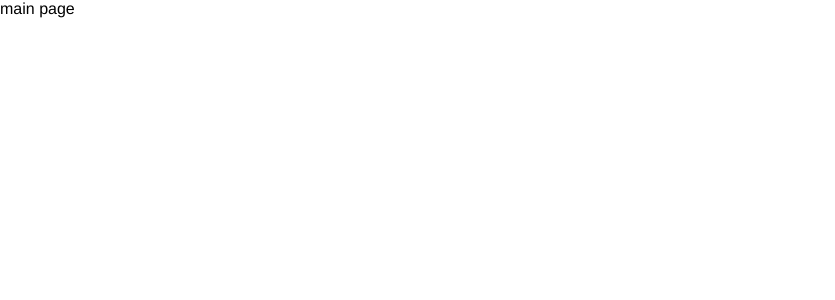
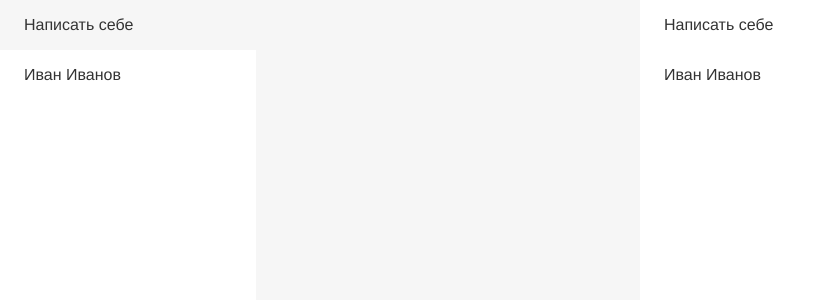
Before and after one commit to pirotech/education-erp-test-task, a Vue app: page /login in a window 1280 px wide. Both pictures are taken after typing "Sample", "Sample" into the empty fields and a click on the button "Submit". Shown: the top 300 px of the page, without its empty margins (0-835 px from the left). Built offline with nearby package versions, Linux system fonts and the light colour scheme.

Commit message:
First version of Chat created. Chat works fine, but needed interaction between two chats

```diff
--- a/src/App.vue
+++ b/src/App.vue
@@ -40,6 +40,7 @@ textarea {
 }
 
 h2 {
+  color: #333333;
 }
 input, textarea {
   border: 1px solid #dddddd;
--- a/src/components/UiTextField.vue
+++ b/src/components/UiTextField.vue
@@ -29,17 +29,18 @@ export default {
   flex-direction: column;
   &__label {
     font-size: 14px;
+    color: #333333;
   }
   &__input {
     width: 270px;
     margin-top: 4px;
   }
   &__error {
+    min-width: 1px;
+    min-height: 14px;
     margin-top: 2px;
     font-size: 12px;
     color: #d45;
-    min-height: 14px;
-    min-width: 1px;
   }
 }
 </style>
--- /dev/null
+++ b/src/views/Chat.vue
@@ -0,0 +1,209 @@
+<template>
+  <div class="chat">
+    <ul class="chat-contacts">
+      <li
+        v-for="contact in contacts"
+        :key="contact.id"
+        class="chat-contacts__item"
+        :class="{'chat-contacts__item_active': activeContact && contact.id === activeContact.id}"
+        @click="setActiveContact(contact)"
+      >{{contact.name}}</li>
+    </ul>
+    <div class="chat-dialog">
+      <ul class="chat-dialog-messages" v-if="activeContact">
+        <li
+          v-for="message in activeContact.messages"
+          :key="message.id"
+          class="chat-dialog-messages__item"
+          :class="['chat-dialog-messages__item' + (message.author === owner.id ? '_right' : '_left')]"
+        >{{message.text}}</li>
+      </ul>
+      <div class="chat-dialog-message-field" v-if="activeContact">
+        <input
+          class="message-field__input"
+          type="text"
+          v-model="message"
+        />
+        <button
+          class="message-field__button"
+          @click="sendMessage"
+        >SEND</button>
+      </div>
+    </div>
+  </div>
+</template>
+
+<script>
+export default {
+  name: "Chat",
+  data() {
+    return {
+      owner: {
+        id: 0
+      },
+      contacts: [
+        {
+          id: 0,
+          name: 'Написать себе',
+          messages: [
+            {
+              id: 0,
+              author: 0,
+              text: 'Hello'
+            },
+            {
+              id: 1,
+              author: 0,
+              text: 'Hello'
+            },
+            {
+              id: 2,
+              author: 0,
+              text: 'How are you?'
+            },
+            {
+              id: 3,
+              author: 0,
+              text: 'Cool'
+            }
+          ]
+        },
+        {
+          id: 1,
+          name: 'Иван Иванов',
+          messages: [
+            {
+              id: 0,
+              author: 0,
+              text: 'Hello'
+            },
+            {
+              id: 1,
+              author: 1,
+              text: 'Hello'
+            },
+            {
+              id: 2,
+              author: 0,
+              text: 'How are you?'
+            },
+            {
+              id: 3,
+              author: 1,
+              text: 'Cool'
+            }
+          ]
+        }
+      ],
+      activeContact: null,
+      message: ''
+    };
+  },
+  methods: {
+    setActiveContact(value) {
+      this.activeContact = value;
+    },
+    sendMessage() {
+      this.contacts = this.contacts.map(item => {
+        if (this.activeContact && item.id === this.activeContact.id) {
+          item.messages.push({
+            id: Math.round(Math.random() * 1000),
+            author: this.owner.id,
+            text: this.message
+          });
+        }
+        return item;
+      });
+      this.message = '';
+    }
+  }
+}
+</script>
+
+<style scoped lang="scss">
+.chat {
+  display: flex;
+  align-items: stretch;
+  &-contacts {
+    width: 40%;
+    color: #333333;
+    &__item {
+      padding: 16px 24px;
+      cursor: pointer;
+      font-size: 16px;
+      transition: background-color .3s;
+      &:hover {
+        background-color: #f6f6f6;
+      }
+      &_active {
+        border-right: 2px solid #cccccc;
+        background-color: #fafafa;
+      }
+    }
+  }
+  &-dialog {
+    position: relative;
+    display: flex;
+    flex-direction: column;
+    justify-content: space-between;
+    width: 60%;
+    background-color: #f6f6f6;
+    &-messages {
+      display: flex;
+      flex-direction: column;
+      padding: 20px;
+      &__item {
+        display: inline-block;
+        max-width: 80%;
+        padding: 8px 12px;
+        margin-top: 10px;
+        background-color: #ffffff;
+        color: #333333;
+        border-radius: 2px;
+        &:first-child {
+          margin-top: 0;
+        }
+        &_left {
+          align-self: flex-start;
+          text-align: left;
+        }
+        &_right {
+          align-self: flex-end;
+          text-align: right;
+        }
+      }
+    }
+    &-message-field {
+      position: absolute;
+      bottom: 0;
+      width: 100%;
+      .message-field {
+        &__input {
+          width: 100%;
+          padding: 14px 18px;
+          font-size: 16px;
+          color: #fff;
+          border: none;
+          border-radius: 0;
+          background-color: #a1a1a1;
+        }
+        &__button {
+          position: absolute;
+          right: 0;
+          padding: 14px 18px;
+          font-size: 16px;
+          letter-spacing: 1.2px;
+          color: #fff;
+          border: none;
+          border-radius: 0;
+          background-color: #a1a1a1;
+          transition: background-color 0.3s;
+          &:hover {
+            background-color: #878787;
+          }
+        }
+      }
+    }
+  }
+}
+</style>
--- a/src/views/LoginPage.vue
+++ b/src/views/LoginPage.vue
@@ -69,13 +69,13 @@ export default {
     display: flex;
     flex-direction: column;
     align-items: flex-start;
+    padding: 30px 60px;
     border: 1px solid #dddddd;
-    padding: 30px 60px;
     border-radius: 2px;
   }
   &__title {
+    width: 100%;
     margin-bottom: 20px;
-    width: 100%;
     text-align: center;
   }
   &__username,
@@ -85,6 +85,7 @@ export default {
   &__submit {
     margin-top: 8px;
     align-self: flex-end;
+    color: #333333;
   }
 }
 </style>
--- a/src/views/MainPage.vue
+++ b/src/views/MainPage.vue
@@ -1,11 +1,28 @@
 <template>
   <div class="main-page">
-    main page
+    <Chat class="main-page__chat" />
+    <Chat class="main-page__chat" />
   </div>
 </template>
 
 <script>
+import Chat from './Chat';
+
 export default {
-  name: 'MainPage'
+  name: 'MainPage',
+  components: {
+    Chat
+  }
 }
 </script>
+
+<style scoped lang="scss">
+.main-page {
+  display: flex;
+  width: 100%;
+  min-height: 100vh;
+  &__chat {
+    width: 50%;
+  }
+}
+</style>
```
